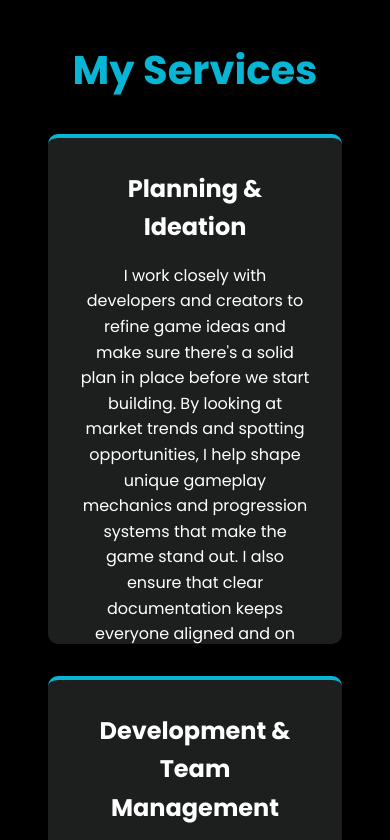
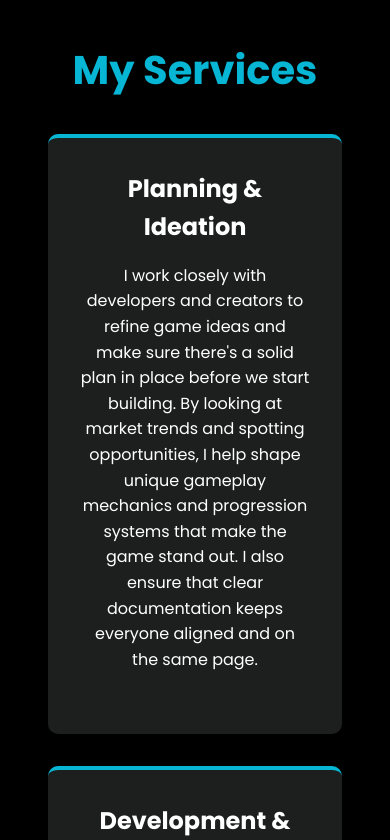
Before and after one commit to thornhall/dr8wings, a plain HTML site: page index.html in a window 390 px wide. Shown: the part 700-1540 px from the top of the page. Drawn offline with Linux system fonts and the light colour scheme.

Commit message:
Fix mobile height for services card

```diff
--- a/style.css
+++ b/style.css
@@ -1121,7 +1121,7 @@ h1 {
     }
 
     .service-card {
-        min-height: 510px;
+        min-height: 600px;
     }
 
     .button-column {
```
